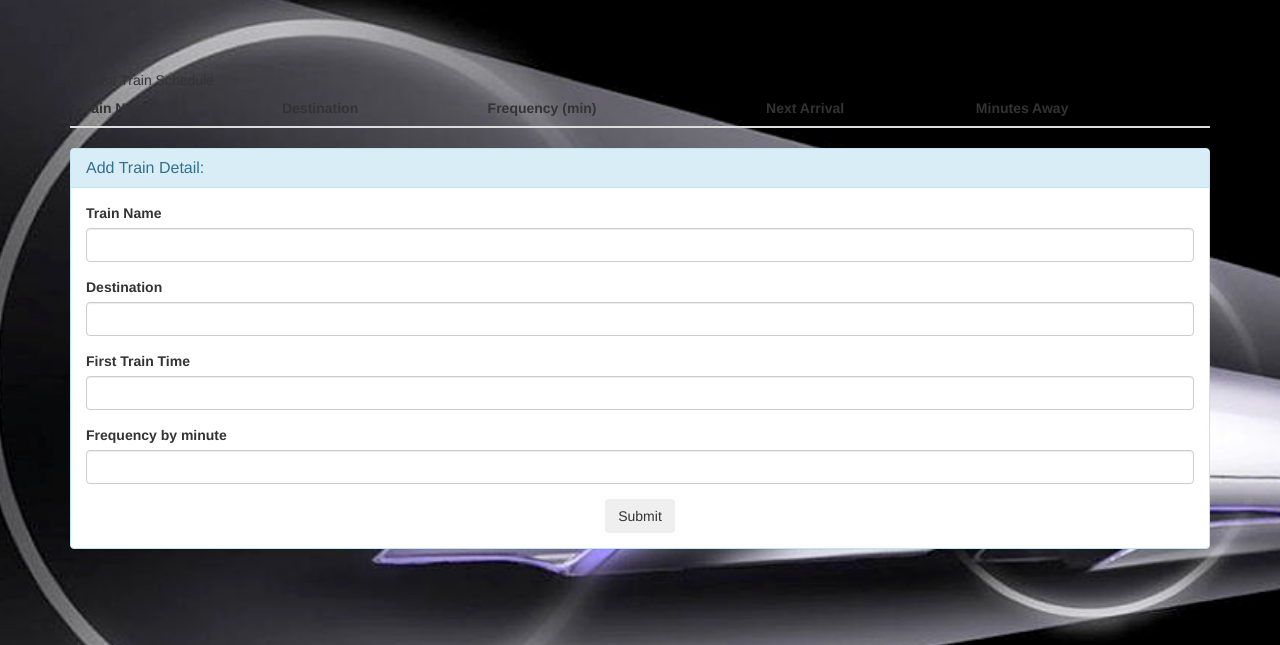
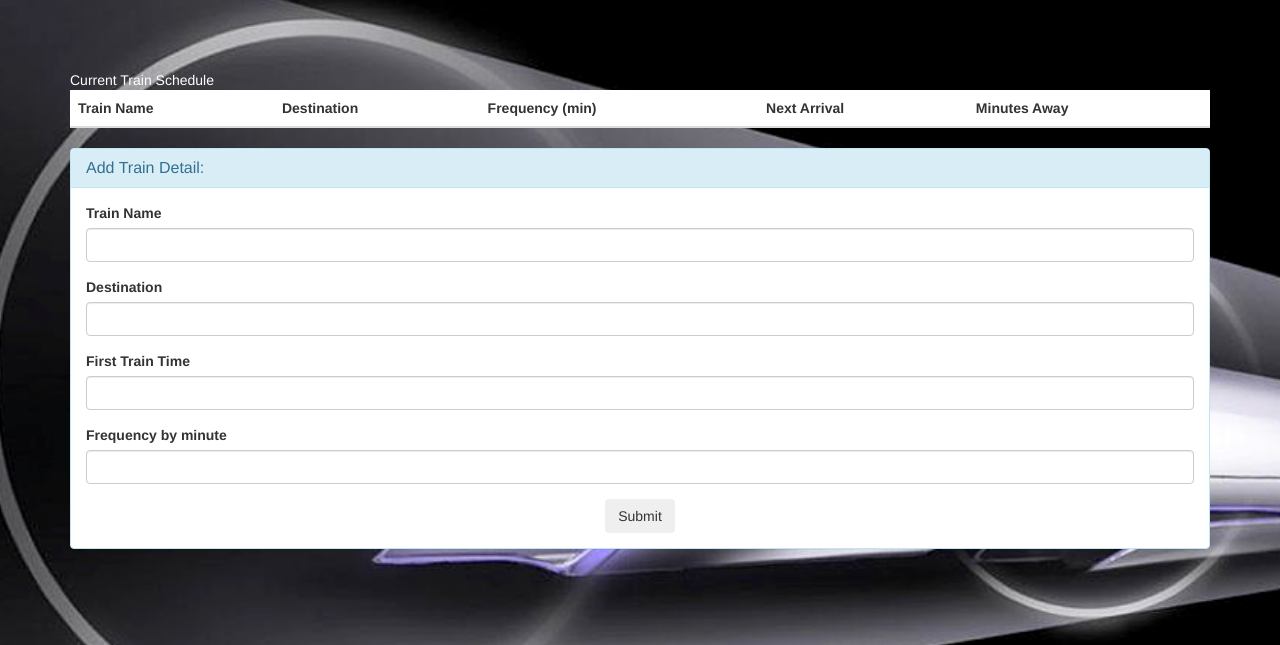
Before and after one commit to beepritchard/Train-Scheduler, a plain HTML site: page index.html in a window 1280 px wide. Shown: the part 155-800 px from the top of the page. Drawn offline with nearby package versions, Linux system fonts and the light colour scheme; no server answers.

Commit message:
Update style.css

```diff
--- a/assets/css/style.css
+++ b/assets/css/style.css
@@ -2,6 +2,10 @@ body {
     background-image: url("../images/TrainBG.png");
 }
 
+.card-header{
+    color: white;
+
+}
 .jumbotron {
     background: none;
     color: whitesmoke;
@@ -11,3 +15,7 @@ body {
     background-image: none;
 
 }
+#Train{
+    background-color: white;
+
+}
```
